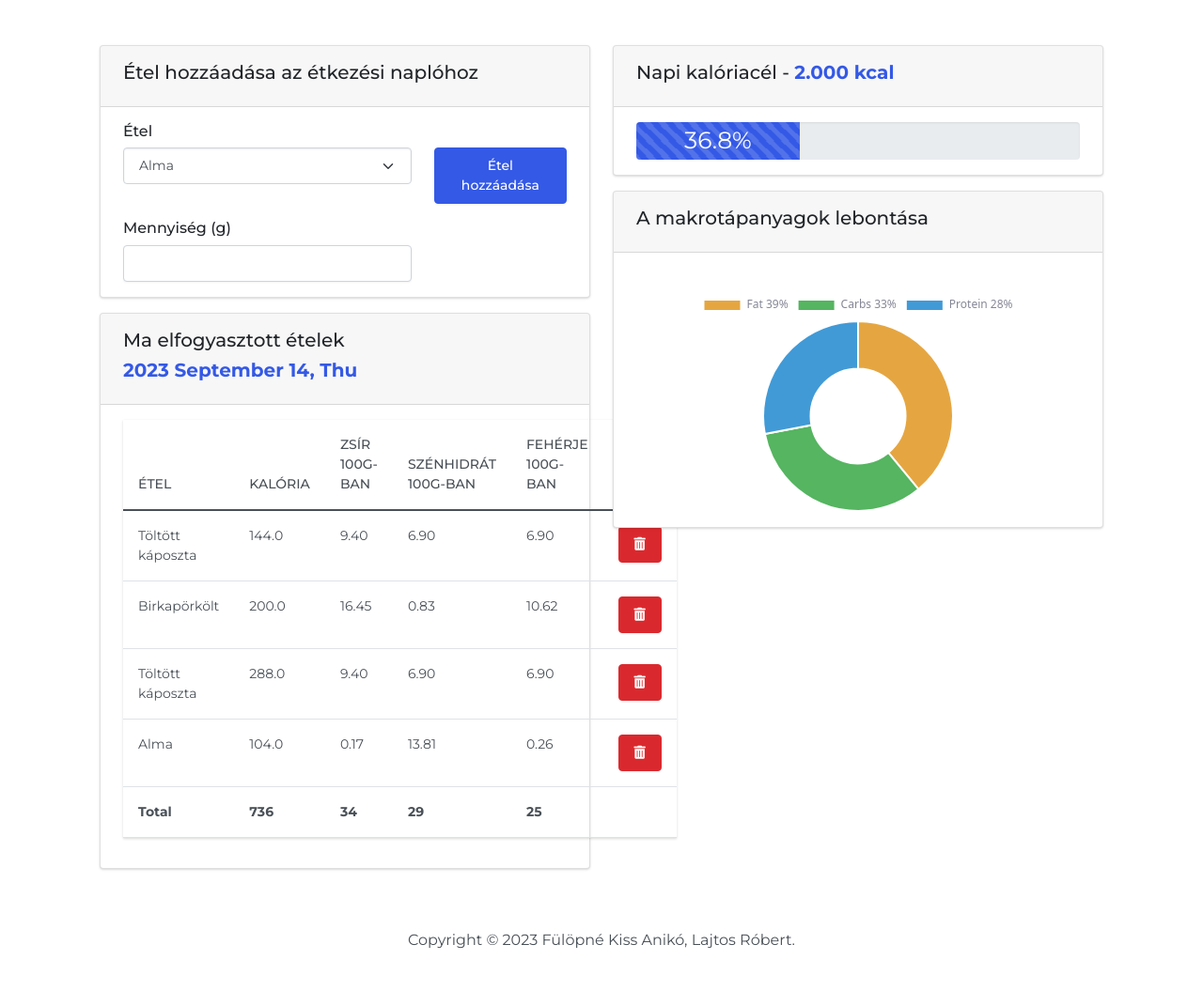
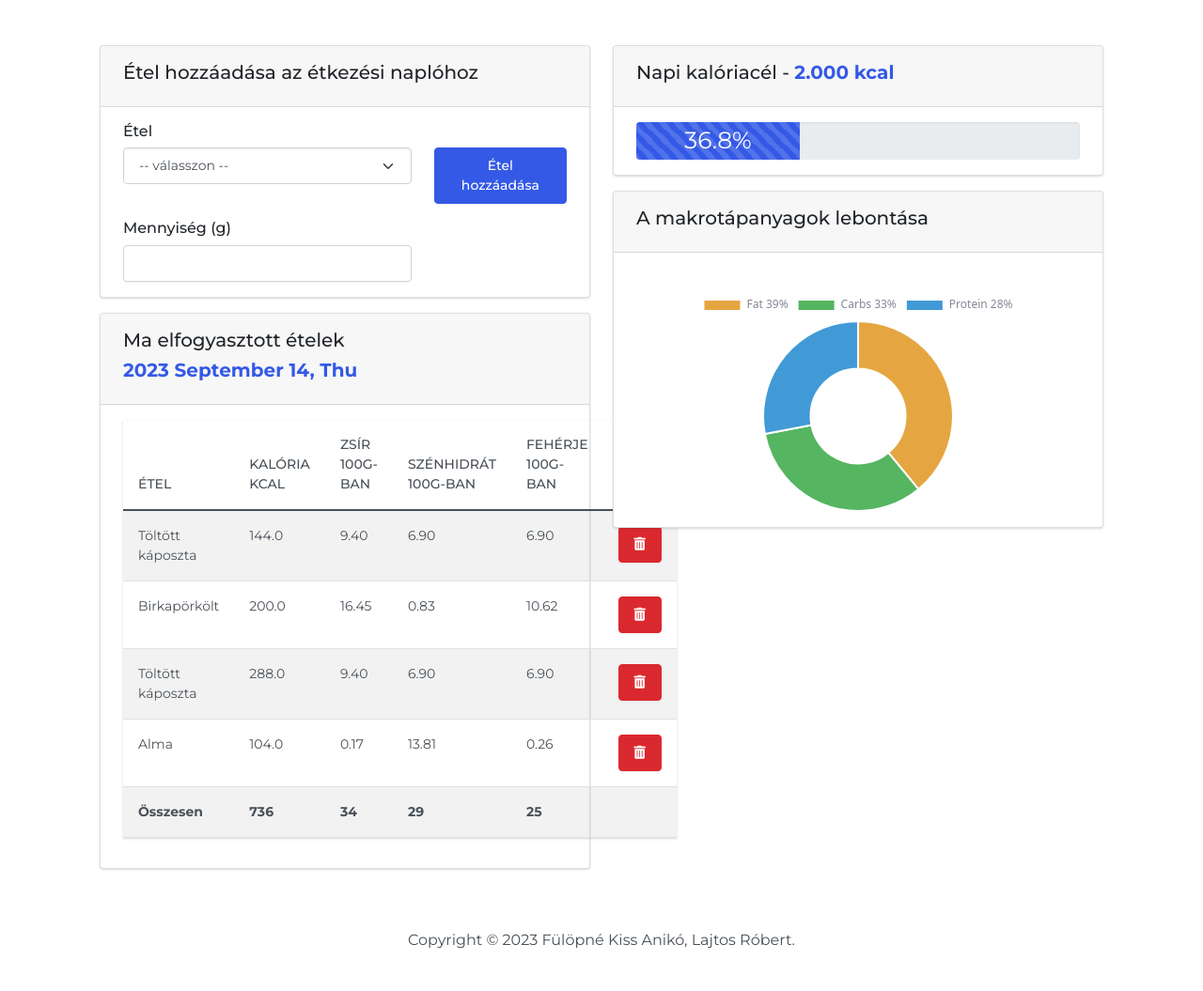
Before and after one commit to lajtosrob/FoodTracker, a Django app: page /food/foodlog in a window 1280 px wide. Shown: the part 67-1122 px from the top of the page at 94% size. Run offline with Django 3.2, Linux system fonts and the light colour scheme; a user stored in the database is signed in; data comes from the database, SQL or seed files in the repository; both versions use the stored data as it was after the commit; parts of the project's set-up code (start-up, migrations or seed data) failed here and were passed over; some libraries are stand-ins or nearby versions.

Commit message:
Javítás

```diff
--- a/templates/food_log.html
+++ b/templates/food_log.html
@@ -27,7 +27,9 @@
                                                 <div class='row'>
                                                     <h6>Étel</h6>
                                                     <div class='col-8' >
-                                                        <select class='form-select' name='food_consumed' id='food_consumed'>
+                                                        <select class='form-select' name='food_consumed' id='food_consumed' required>
+                                                            <option value=''>-- válasszon --</option>
+
                                                             {% for food in foods %}
                                                                 <option value='{{food.food_name}}'>
                                                                     {{ food.food_name }}
@@ -65,11 +67,11 @@
                                 </div>
                                 <div class='card-body'>
 
-                                    <table id='foodtable' class='table table-hover'>
+                                    <table id='foodtable' class='table table-striped table-hover'>
                                         <thead>
                                             <tr>
                                                 <th scope='col' class='col-md-2'>Étel</th>
-                                                <th scope='col' class='col-md-2'>Kalória</th>
+                                                <th scope='col' class='col-md-2'>Kalória kCal</th>
                                                 <th scope='col' class='col-md-2'>Zsír 100g-ban</th>
                                                 <th scope='col' class='col-md-2'>Szénhidrát 100g-ban</th>
                                                 <th scope='col' class='col-md-2'>Fehérje 100g-ban</th>
@@ -101,7 +103,7 @@
 
                                         {% endfor %}
                                             <tr>
-                                                <td id='foodName' class='col-md-2'><b>Total</b></td>
+                                                <td id='foodName' class='col-md-2'><b>Összesen</b></td>
                                                 <td id='totalCalories' class='col-md-2'><b></b></td>
                                                 <td id='totalFat' class='col-md-2'><b></b></td>
                                                 <td id='totalCarbohydrates' class='col-md-2'><b></b></td>
```
Also changed, not shown: yourdatabasename.db.
